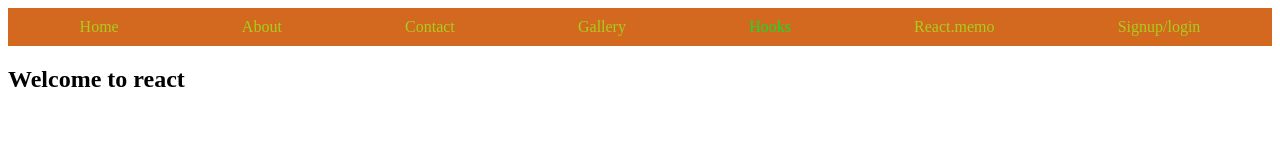
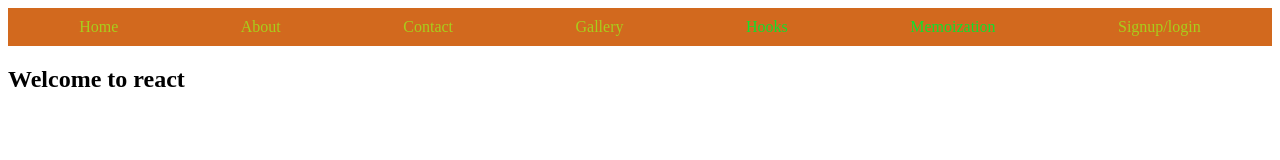
Before and after one commit to adityavn03/fullStackMern, a React (Vite) app in the folder seceFrontend/: page / in a window 1280 px wide. Shown: the top 160 px of the page. Built offline with nearby package versions, Linux system fonts and the light colour scheme.

Commit message:
Adding 24-1-25[Task]

```diff
--- a/seceFrontend/src/components/components/FunctionalComponents/Navbar.jsx
+++ b/seceFrontend/src/components/components/FunctionalComponents/Navbar.jsx
@@ -30,7 +30,13 @@ const Navbar = () => {
                     <li><Link to="/Student" class="link">Student</Link></li>
                 </ol>)}
             </div>
-            <li><Link to="/Memo" class="link">React.memo</Link></li>
+
+            <div>
+                <span onMouseEnter={toggleDroupdown} >Memoization</span>
+               {dropdown && (<ol onMouseLeave={toggleDroupdown}>
+                    <li><Link to="/Memo" class="link">React.memo</Link></li>
+                </ol>)}
+            </div>
             <li><Link class="link" to="/Signup">Signup/login</Link></li>
         </ul>
         </nav>
```
